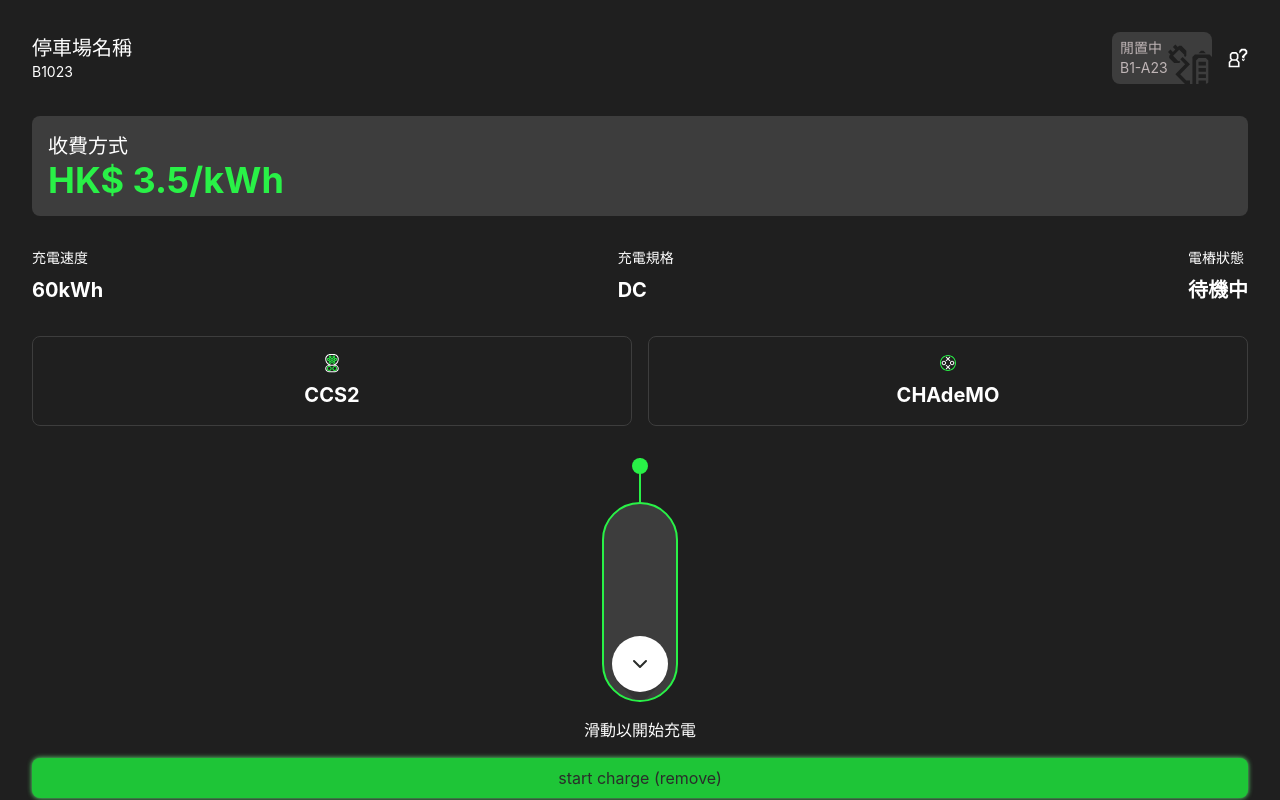
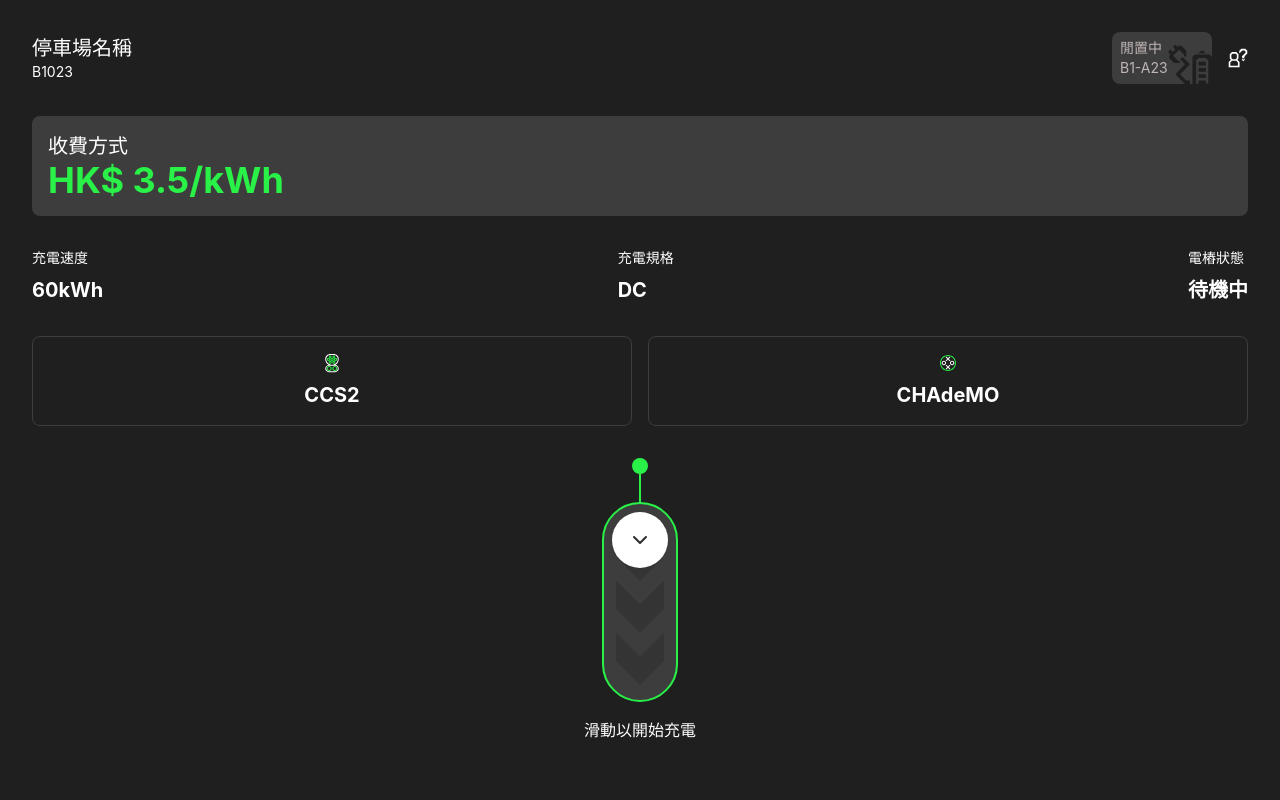
Before and after one commit to aloofist/parking-guru, a React (Vite) app: page /start in a window 1280 px wide. Shown: the top 800 px of the page. Built offline with nearby package versions, Linux system fonts and the light colour scheme.

Commit message:
working button slider

```diff
--- a/src/components/ButtonSlider.tsx
+++ b/src/components/ButtonSlider.tsx
@@ -1,21 +1,114 @@
 import { ChevronDown } from "lucide-react";
+import {
+  useEffect,
+  useRef,
+  useState,
+  type PointerEvent as ReactPointerEvent,
+} from "react";
 import arrowPattern from "../assets/arrowPattern.svg";
 
-export default function ButtonSlider() {
+interface ButtonSliderProps {
+  onComplete?: () => void;
+}
+
+export default function ButtonSlider({ onComplete }: ButtonSliderProps) {
+  const trackRef = useRef<HTMLDivElement>(null);
+  const [offsetY, setOffsetY] = useState(8);
+  const [isLocked, setIsLocked] = useState(false);
+  const [hasCompleted, setHasCompleted] = useState(false);
+
+  const maxOffset = 128;
+
+  const updateOffset = (clientY: number) => {
+    const rect = trackRef.current?.getBoundingClientRect();
+
+    if (!rect) {
+      return;
+    }
+
+    const nextOffset = Math.min(Math.max(clientY - rect.top, 8), maxOffset);
+    setOffsetY(nextOffset);
+    setIsLocked(nextOffset >= maxOffset - 8);
+  };
+
+  const handlePointerDown = (event: ReactPointerEvent<HTMLDivElement>) => {
+    event.currentTarget.setPointerCapture(event.pointerId);
+    updateOffset(event.clientY);
+  };
+
+  const handlePointerMove = (event: ReactPointerEvent<HTMLDivElement>) => {
+    if (event.buttons === 0) {
+      return;
+    }
+
+    updateOffset(event.clientY);
+  };
+
+  const handlePointerUp = (event: ReactPointerEvent<HTMLDivElement>) => {
+    if (offsetY < maxOffset - 8) {
+      setOffsetY(8);
+      setIsLocked(false);
+      setHasCompleted(false);
+    } else {
+      setOffsetY(maxOffset);
+      setIsLocked(true);
+    }
+
+    event.currentTarget.releasePointerCapture(event.pointerId);
+  };
+
+  useEffect(() => {
+    if (!isLocked) {
+      setHasCompleted(false);
+      return;
+    }
+
+    if (hasCompleted) {
+      return;
+    }
+
+    const timer = window.setTimeout(() => {
+      setHasCompleted(true);
+      onComplete?.();
+    }, 1000);
+
+    return () => window.clearTimeout(timer);
+  }, [hasCompleted, isLocked, onComplete]);
+
   return (
     <div className="flex flex-col items-center relative">
-      {/* dot */}
       <div className="w-4 h-4 rounded-full shrink-0 bg-primary100 top-0 mb-2"></div>
       <div className="w-4 h-4 rounded-full shrink-0 bg-primary100 animate-ping top-0 absolute"></div>
 
-      {/* line */}
       <div className="absolute bg-primary100 w-0.5 h-full"></div>
 
-      {/* pill */}
-      <div className="rounded-full border-2 border-primary100 bg-black100 h-50 p-2 mt-5 relative overflow-hidden">
-        <div className="bg-white rounded-full p-4 cursor-grab z-10 relative mt-31">
+      <div
+        ref={trackRef}
+        className="rounded-full border-2 border-primary100 bg-black100 h-50 p-2 mt-5 relative overflow-hidden"
+      >
+        <div className="rounded-full p-4 cursor-grab z-10 relative">
           <ChevronDown className="size-6" color="#2A2D2A" />
         </div>
+
+        <div
+          className="absolute left-1/2 z-10 cursor-grab transition-[top] duration-300 ease-[cubic-bezier(0.22,1,0.36,1)]"
+          style={{
+            top: `${offsetY}px`,
+            transform: "translateX(-50%)",
+            touchAction: "none",
+          }}
+          onPointerDown={handlePointerDown}
+          onPointerMove={handlePointerMove}
+          onPointerUp={handlePointerUp}
+          onPointerLeave={handlePointerUp}
+        >
+          <div
+            className={`rounded-full p-4 ${isLocked ? "bg-primary100" : "bg-white"}`}
+          >
+            <ChevronDown className="size-6" color="#2A2D2A" />
+          </div>
+        </div>
+
         <img
           src={arrowPattern}
           alt="arrowPattern"
--- a/src/search_carpark/pages/Start.tsx
+++ b/src/search_carpark/pages/Start.tsx
@@ -1,11 +1,11 @@
 import Header from "../../components/Header";
-import Button from "../../components/Button";
 import ButtonSlider from "../../components/ButtonSlider";
 import IconCCS2 from "../../assets/CCS2.svg";
 import IconCHAdeMO from "../../assets/CHAdeMO.svg";
 import CityBackdrop from "../../components/CityBackdrop";
 import { useParkingFlowData } from "../data/mockData";
 import { useState } from "react";
+import { useNavigate } from "react-router";
 
 const connectorIcons = {
   CCS2: IconCCS2,
@@ -15,6 +15,7 @@ const connectorIcons = {
 export default function Start() {
   const data = useParkingFlowData();
   const [isCharging] = useState(false);
+  const navigate = useNavigate();
 
   if (!data) {
     return null;
@@ -66,9 +67,9 @@ export default function Start() {
           </div>
 
           <div className="flex flex-col items-center">
-            <ButtonSlider />
+            <ButtonSlider onComplete={() => navigate(data.start.route)} />
             <p className="font-light text-base my-4">{data.start.sliderText}</p>
-            <Button text={data.start.buttonText} route={data.start.route} />
+            {/* <Button text={data.start.buttonText} route={data.start.route} /> */}
           </div>
         </div>
       </div>
```
